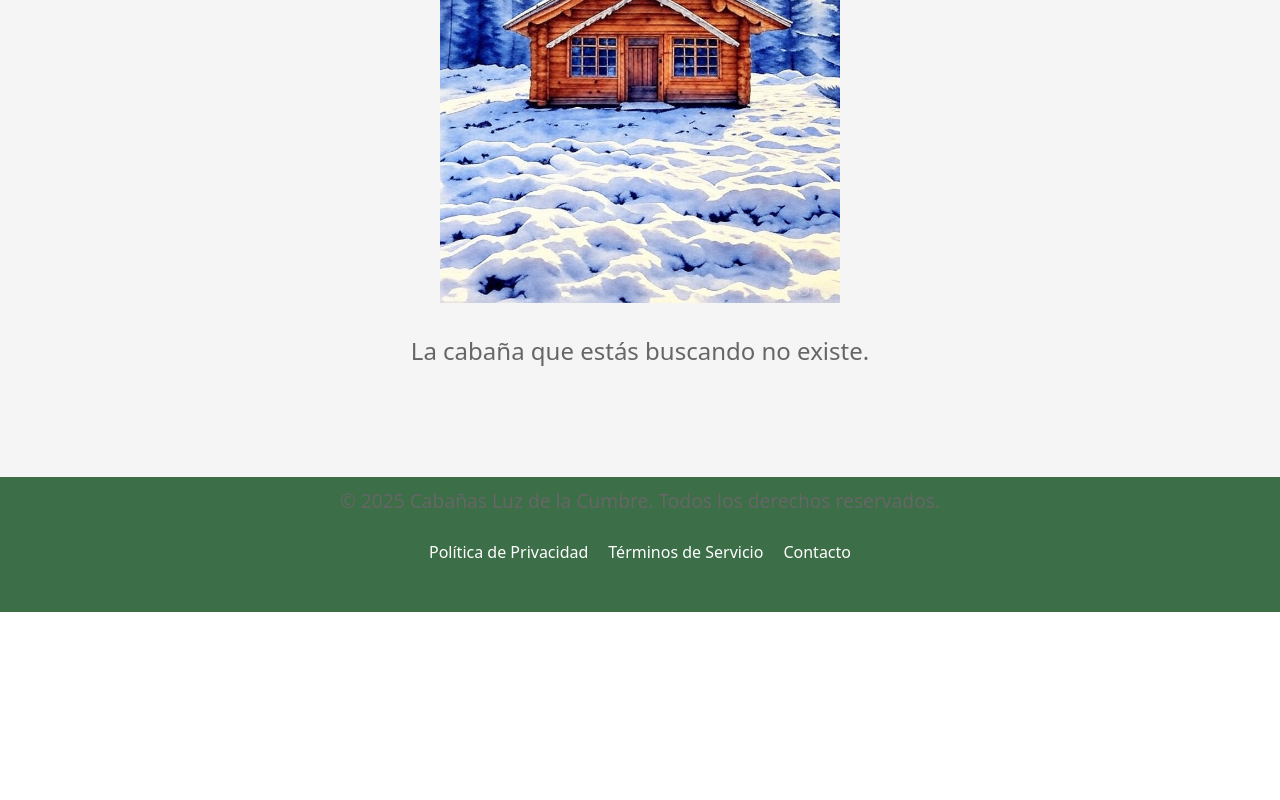
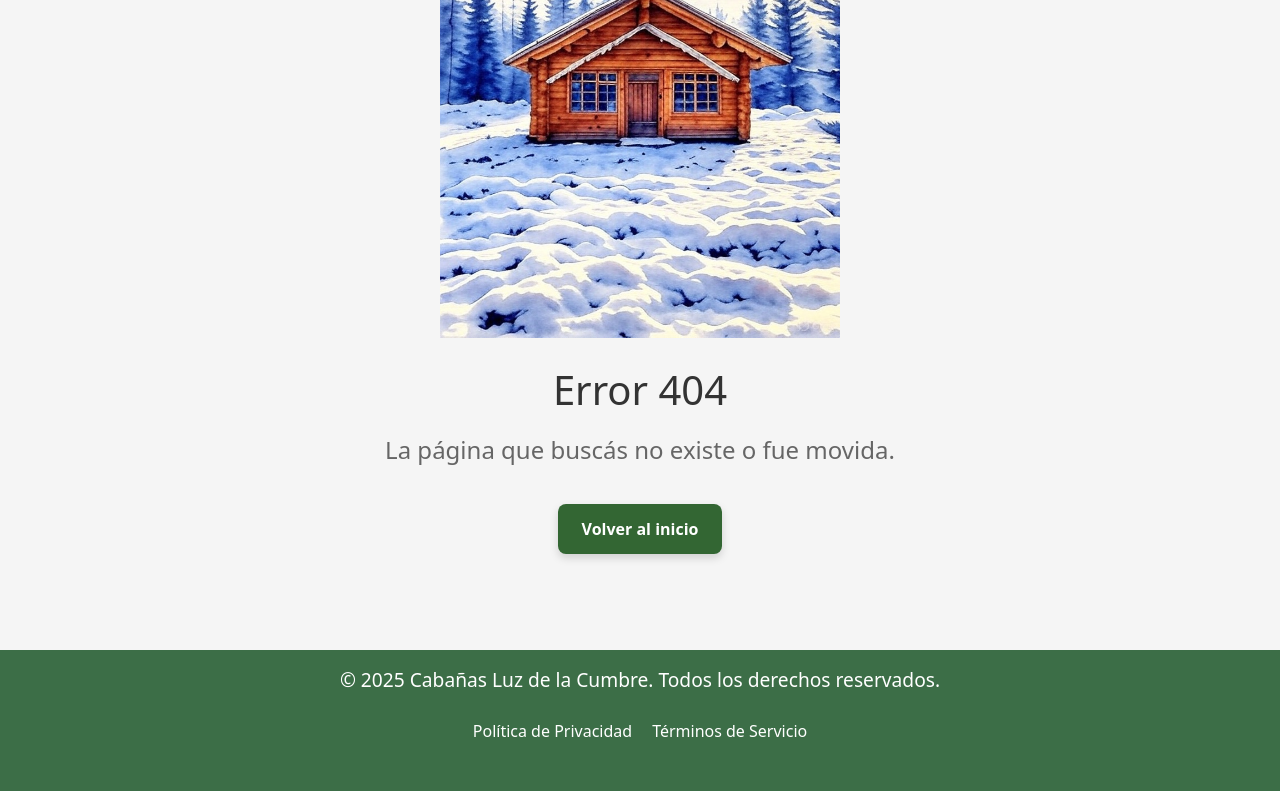
Before and after one commit to Kgm21/luzdelacumbre-front, a React (Vite) app: page /error404 in a window 1280 px wide. Shown: the part 509-1309 px from the top of the page. Before the commit the page ends 1130 px from the top, so only its background shows below. Built offline with nearby package versions, Linux system fonts and the light colour scheme.

Commit message:
arreglando 404 y enlaces

```diff
--- a/package.json
+++ b/package.json
@@ -17,7 +17,9 @@
     "date-fns": "^4.1.0",
     "glightbox": "^3.3.1",
     "multer": "^2.0.1",
+    "ra-data-simple-rest": "^5.9.0",
     "react": "^19.1.0",
+    "react-admin": "^5.9.0",
     "react-bootstrap": "^2.10.10",
     "react-date-range": "^2.0.1",
     "react-dom": "^19.1.0",
--- a/src/App.jsx
+++ b/src/App.jsx
@@ -44,7 +44,7 @@ function App() {
               <Route path="/reservas" element={<Reservas />} />
               <Route path="/cabanias" element={<Cabanias />}></Route>
               <Route path="/galery" element={<Gallery />}></Route>
-
+              <Route path="/error404" element={<Error404/>}></Route>
               <Route path="/cabanias" element={<Cabanias />}></Route>
 
               <Route
--- a/src/components/footer/FooterComponent.jsx
+++ b/src/components/footer/FooterComponent.jsx
@@ -7,18 +7,18 @@ import "./footer.css";
 export const FooterComponent = () => {
   return (
     <footer className="footer py-8 mt-16 text-center text-sm">
-      <div className="max-w-6xl mx-auto px-6">
-        <p>&copy; 2025 Cabañas Luz de la Cumbre. Todos los derechos reservados.</p>
+      <div className="max-w-6xl mx-auto px-6 mt-3">
+        <p className="text-white">&copy; 2025 Cabañas Luz de la Cumbre. Todos los derechos reservados.</p>
 
         <div className="mt-4 space-x-4">
-          <a href="#" className="hover:underline">Política de Privacidad</a>
-          <a href="#" className="hover:underline">Términos de Servicio</a>
-          <a href="#" className="hover:underline">Contacto</a>
+          <a href="/error404" className="hover:underline">Política de Privacidad</a>
+          <a href="/error404" className="hover:underline">Términos de Servicio</a>
+
         </div>
 
         <div className="mt-4 text-lg space-x-4">
-          <a href="#" className="hover:text-gray-300"><i className="fab fa-facebook"></i></a>
-          <a href="#" className="hover:text-gray-300"><i className="fab fa-instagram"></i></a>
+          <a href="/error404" className="hover:text-gray-300"><i className="fab fa-facebook"></i></a>
+          <a href="/error404" className="hover:text-gray-300"><i className="fab fa-instagram"></i></a>
         </div>
       </div>
     </footer>
--- a/src/components/navbar/NavigateApp.jsx
+++ b/src/components/navbar/NavigateApp.jsx
@@ -31,7 +31,7 @@ const NavigateApp = ({ setUsuarioAutenticado }) => {
           <Nav className="ms-auto me-6">
   {/* Botones visibles para todos */}
   <Nav.Link as={Link} to="/" className="nav-link-custom">Inicio</Nav.Link>
-  <Nav.Link as={Link} to="/cabanias" className="nav-link-custom">Cabañas</Nav.Link>
+  <Nav.Link as={Link} to="/error404" className="nav-link-custom">Cabañas</Nav.Link>
   <Nav.Link as={Link} to="/galery" className="nav-link-custom">Galeria de imagenes</Nav.Link>
   <Nav.Link as={Link} to="/about" className="nav-link-custom">Nosotros</Nav.Link>
   <Nav.Link as={Link} to="/contactos" className="nav-link-custom">Contacto</Nav.Link>
--- a/src/pages/error404.jsx
+++ b/src/pages/error404.jsx
@@ -1,16 +1,22 @@
 import React from "react";
+import { useNavigate } from "react-router-dom";
 import "./styles/Error404.css";
 
 const Error404 = () => {
+  const navigate = useNavigate();
+
   return (
     <div className="error-container">
       <img
-        src="/public/personajes/error.jpg"
-        alt="imagen cabaña"
+        src="/personajes/error.jpg"
+        alt="Error 404 - Página no encontrada"
         className="error-img"
       />
-
-      <p>La cabaña que estás buscando no existe.</p>
+      <h1>Error 404</h1>
+      <p>La página que buscás no existe o fue movida.</p>
+      <button className="error-btn" onClick={() => navigate("/")}>
+        Volver al inicio
+      </button>
     </div>
   );
 };
--- a/src/pages/homepage.jsx
+++ b/src/pages/homepage.jsx
@@ -73,9 +73,9 @@ const HomePage = () => {
         {/* Content of the header (Title and Subtitle) */}
         <div className="relative z-10 text-center mb-8">
           {/* Main Title with text shadow */}
-          <h1 className="text-9xl font-bold mb-2 text-with-shadow">Cabañas Luz de la Cumbre</h1>
+          <h1 className="text-9xl text-with-shadow mb-2 text-white">Cabañas Luz de la Cumbre</h1>
           {/* Subtitle with a slightly lighter text shadow */}
-          <p className="text-4xl subtitle-with-shadow">Descubre el descanso perfecto en la naturaleza</p>
+          <p className="text-4xl text-white subtitle-with-shadow">Descubre el descanso perfecto en la naturaleza</p>
         </div>
 
 
--- a/src/pages/index.jsx
+++ b/src/pages/index.jsx
@@ -1,7 +1,7 @@
 export { default as HomePage } from "./homepage";
 export { default as AboutUs } from "./aboutus";
 export { default as LoginPage } from "./login";
-export { default as Error404 } from "./Error404";
+export {default as Error404} from "./error404"
 export { default as Contactos } from "./contactos";
 export { default as Reservas } from "./reservas";
 export { default as Cabanias } from "./cabanias";
--- a/src/pages/styles/Error404.css
+++ b/src/pages/styles/Error404.css
@@ -1,11 +1,12 @@
 .error-container {
   text-align: center;
-  padding: 2rem;
+  padding: 6rem 1rem 5rem; /* espacio arriba para navbar, abajo para footer */
   display: flex;
   flex-direction: column;
   justify-content: center;
   align-items: center;
-  height: 100vh;
+  min-height: 100vh;
+  box-sizing: border-box;
   background-color: #f5f5f5;
 }
 
@@ -18,6 +19,7 @@
 h1 {
   font-size: 2rem;
   color: #333;
+  margin: 0.5rem 0;
 }
 
 p {
@@ -28,7 +30,7 @@ p {
 
 @media (min-width: 768px) {
   .error-container {
-    padding: 4rem;
+    padding: 8rem 1rem 6rem; /* más padding en pantallas grandes */
   }
 
   h1 {
@@ -39,3 +41,23 @@ p {
     font-size: 1.5rem;
   }
 }
+.error-btn {
+  display: inline-block;
+  margin-top: 20px;
+  padding: 0.8rem 1.5rem;
+  font-size: 1rem;
+  font-weight: 600;
+  color: white;
+  background-color: #336633; /* verde oscuro tipo bosque */
+  border: none;
+  border-radius: 8px;
+  text-decoration: none;
+  box-shadow: 0 4px 8px rgba(0,0,0,0.15);
+  transition: all 0.3s ease;
+}
+
+.error-btn:hover {
+  background-color: #2b572b; /* más oscuro en hover */
+  transform: translateY(-2px);
+  box-shadow: 0 6px 12px rgba(0,0,0,0.2);
+}
```
Also changed, not shown: src/pages/adminPage.jsx (+30 -26 lines), 1 other file (tests, documents, lock files or other folders).
